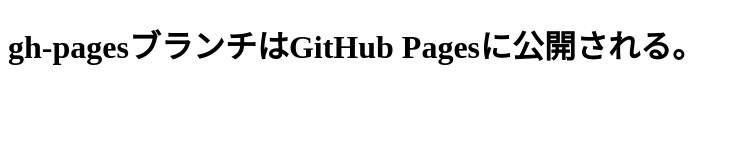
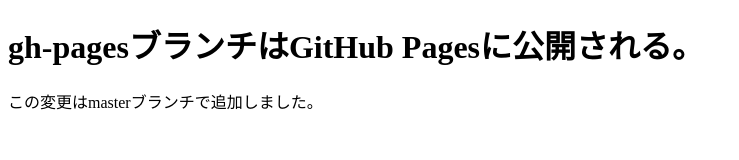
Before and after one commit to Hacchin2018/git-study, a plain HTML site: page index.html in a window 1280 px wide. Shown: the whole page, without its empty margins (0-739 px from the left). Drawn offline with Linux system fonts and the light colour scheme.

Commit message:
ブランチindex変更

```diff
--- a/index.html
+++ b/index.html
@@ -7,5 +7,6 @@
 </head>
 <body>
     <h1>gh-pagesブランチはGitHub Pagesに公開される。</h1>
+    <p>この変更はmasterブランチで追加しました。</p>
 </body>
 </html>
```
